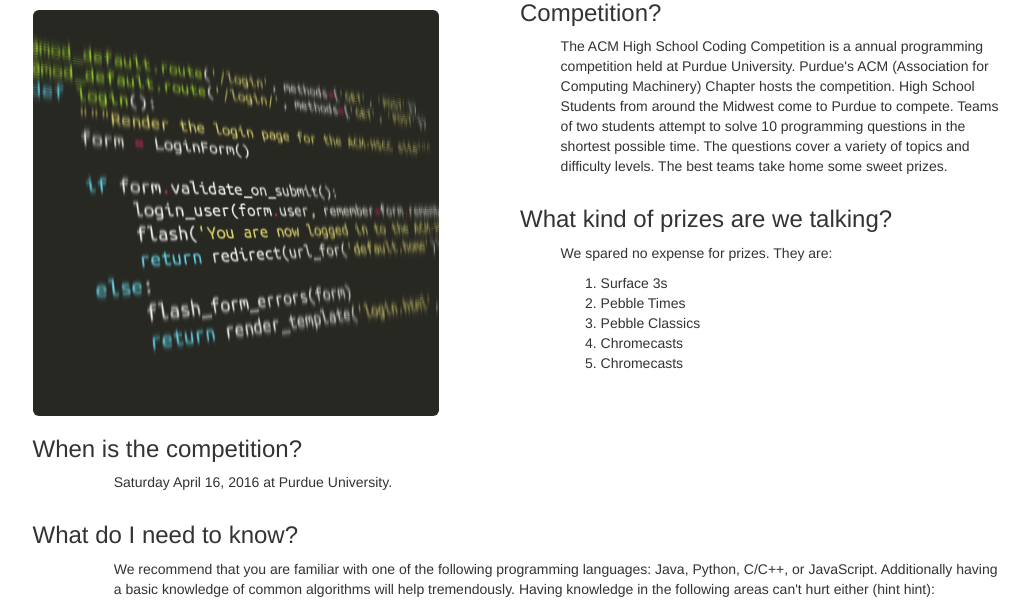
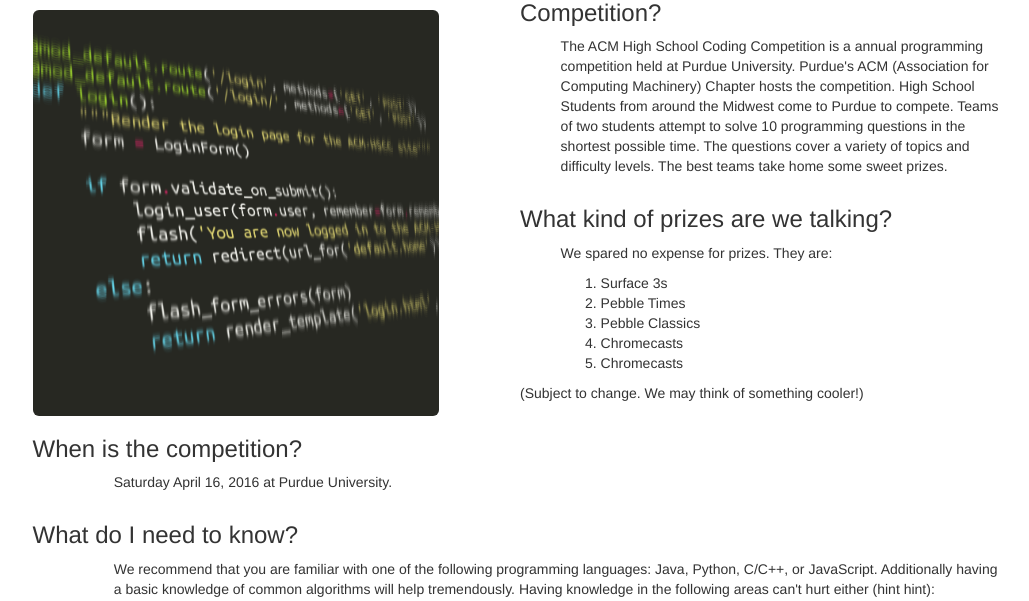
Before and after one commit to oggnik/acm-hscc, a Python web app: template hscc/templates/index.html in a window 1280 px wide. Shown: the part 256-857 px from the top of the page, without its empty margins (120-1149 px from the left). Run offline with Jinja, Linux system fonts and the light colour scheme; the template is opened without the code that fills it, so the values that code supplies are empty.

Commit message:
Prizes subject to change

```diff
--- a/hscc/templates/index.html
+++ b/hscc/templates/index.html
@@ -36,6 +36,7 @@
                                     <li>Chromecasts</li>
                                     <li>Chromecasts</li>
                                 </ol>
+                            (Subject to change. We may think of something cooler!)
                             </p>
                         </div>
                     </div>
```
